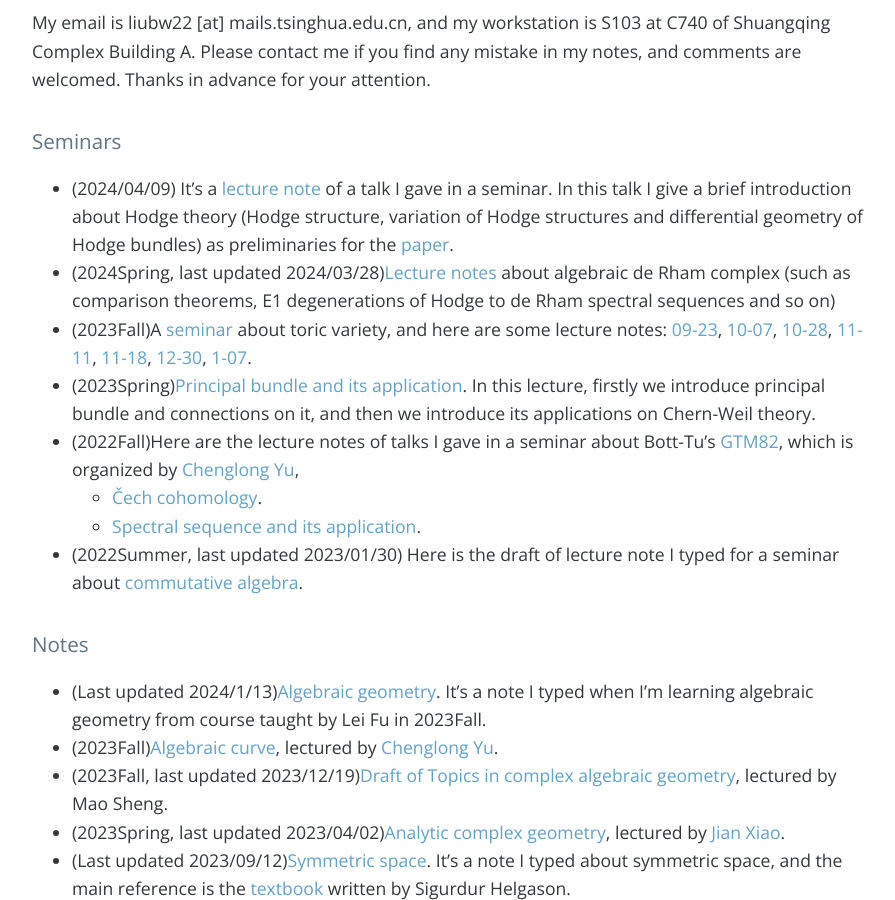
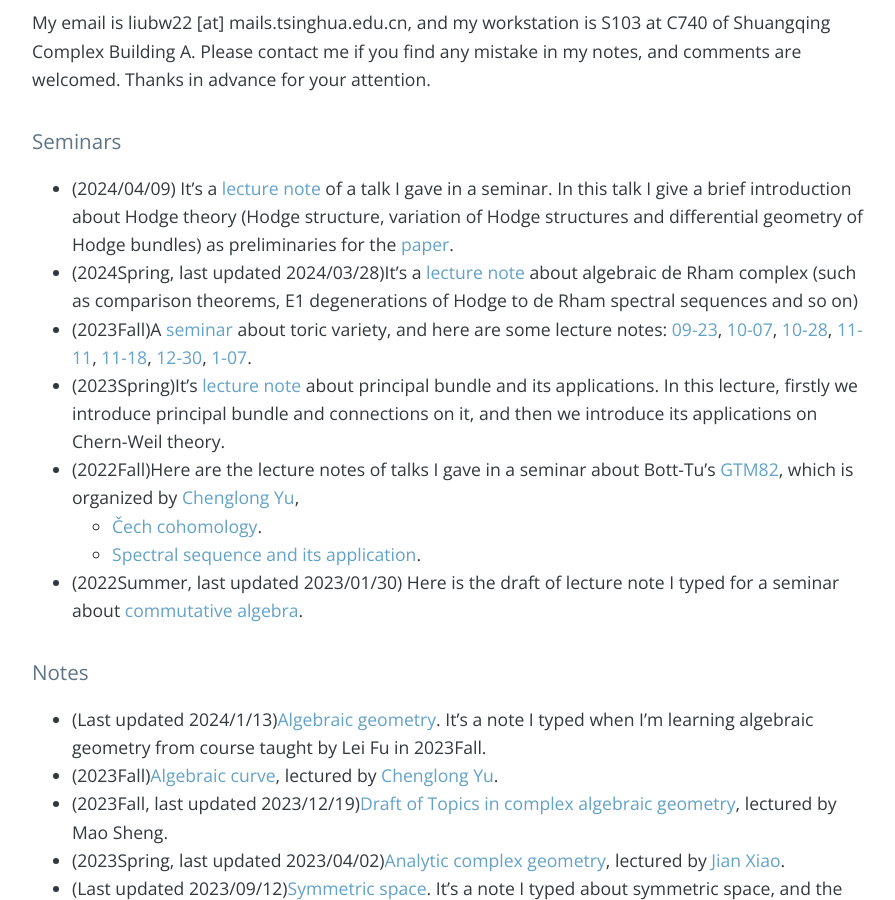
Before and after one commit to bowenl-math/bowenl-math.github.io, a Jekyll site: the page built from index.md, in a window 1280 px wide and 900 px high, scrolled down 487 px. Shown: the whole window, without its empty margins (192-1087 px from the left). Built offline with Jekyll 4.4.1, drawn with Linux system fonts in a browser that asks for light colours; nearby versions of some CDN libraries; our own code applies the rules of GitHub Pages for plain Markdown files; the list of posts is cut into pages by our own code; comment, search, counter and statistics services are not loaded.

Commit message:
Update index.md

```diff
--- a/index.md
+++ b/index.md
@@ -5,9 +5,9 @@ My email is liubw22 [at] mails.tsinghua.edu.cn, and my workstation is S103 at C7
 
 ### Seminars
 * (2024/04/09) It's a [lecture note](notes/2024Spring/04_09.pdf) of a talk I gave in a seminar. In this talk I give a brief introduction about Hodge theory (Hodge structure, variation of Hodge structures and differential geometry of Hodge bundles) as preliminaries for the [paper](https://mathscinet.ams.org/mathscinet/article?mr=3539923).
-* (2024Spring, last updated 2024/03/28)[Lecture notes](notes/2024Spring/algebraic_deRham.pdf) about algebraic de Rham complex (such as comparison theorems, E1 degenerations of Hodge to de Rham spectral sequences and so on)
+* (2024Spring, last updated 2024/03/28)It's a [lecture note](notes/2024Spring/algebraic_deRham.pdf) about algebraic de Rham complex (such as comparison theorems, E1 degenerations of Hodge to de Rham spectral sequences and so on)
 * (2023Fall)A [seminar](notes/2023Fall/toric/syllabus.pdf) about toric variety, and here are some lecture notes: [09-23](notes/2023Fall/toric/09-23.pdf), [10-07](notes/2023Fall/toric/10-07.pdf), [10-28](notes/2023Fall/toric/10-28.pdf), [11-11](notes/2023Fall/toric/11-11.pdf), [11-18](notes/2023Fall/toric/11-18.pdf), [12-30](notes/2023Fall/toric/12-30,01-07.pdf), [1-07](notes/2023Fall/toric/12-30,01-07.pdf).
-* (2023Spring)[Principal bundle and its application](notes/2023Spring/geometry_of_principal_bundle.pdf). In this lecture, firstly we introduce principal bundle and connections on it, and then we introduce its applications on Chern-Weil theory.
+* (2023Spring)It's [lecture note](notes/2023Spring/geometry_of_principal_bundle.pdf) about principal bundle and its applications. In this lecture, firstly we introduce principal bundle and connections on it, and then we introduce its applications on Chern-Weil theory.
 * (2022Fall)Here are the lecture notes of talks I gave in a seminar about Bott-Tu's [GTM82](https://link.springer.com/book/10.1007/978-1-4757-3951-0), which is organized by [Chenglong Yu](https://chenglongyu.github.io/),
    - [Čech cohomology](notes/2022Fall/Cech_cohomology.pdf).
    - [Spectral sequence and its application](notes/2022Fall/Spectral_sequence.pdf).
```
